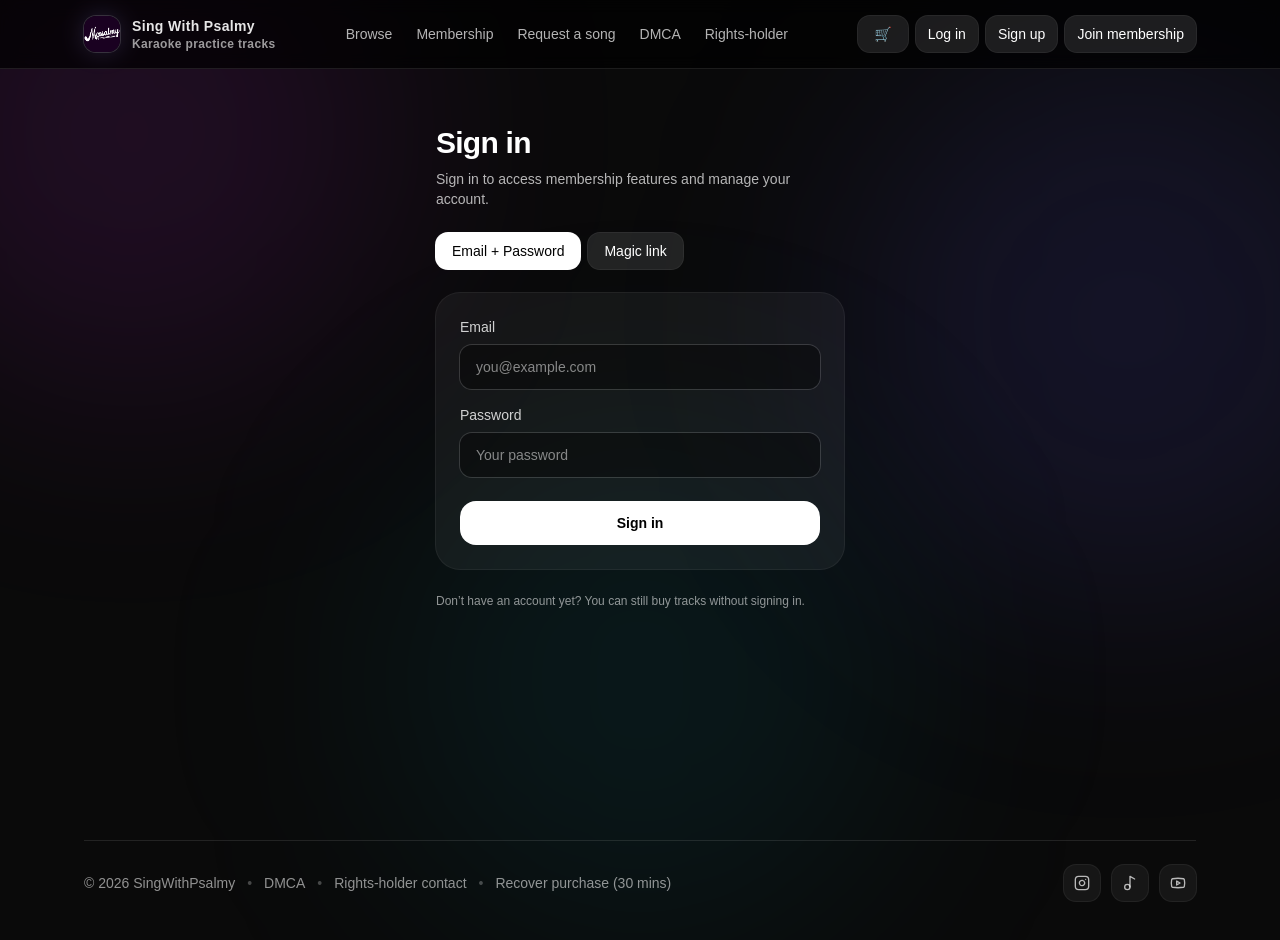
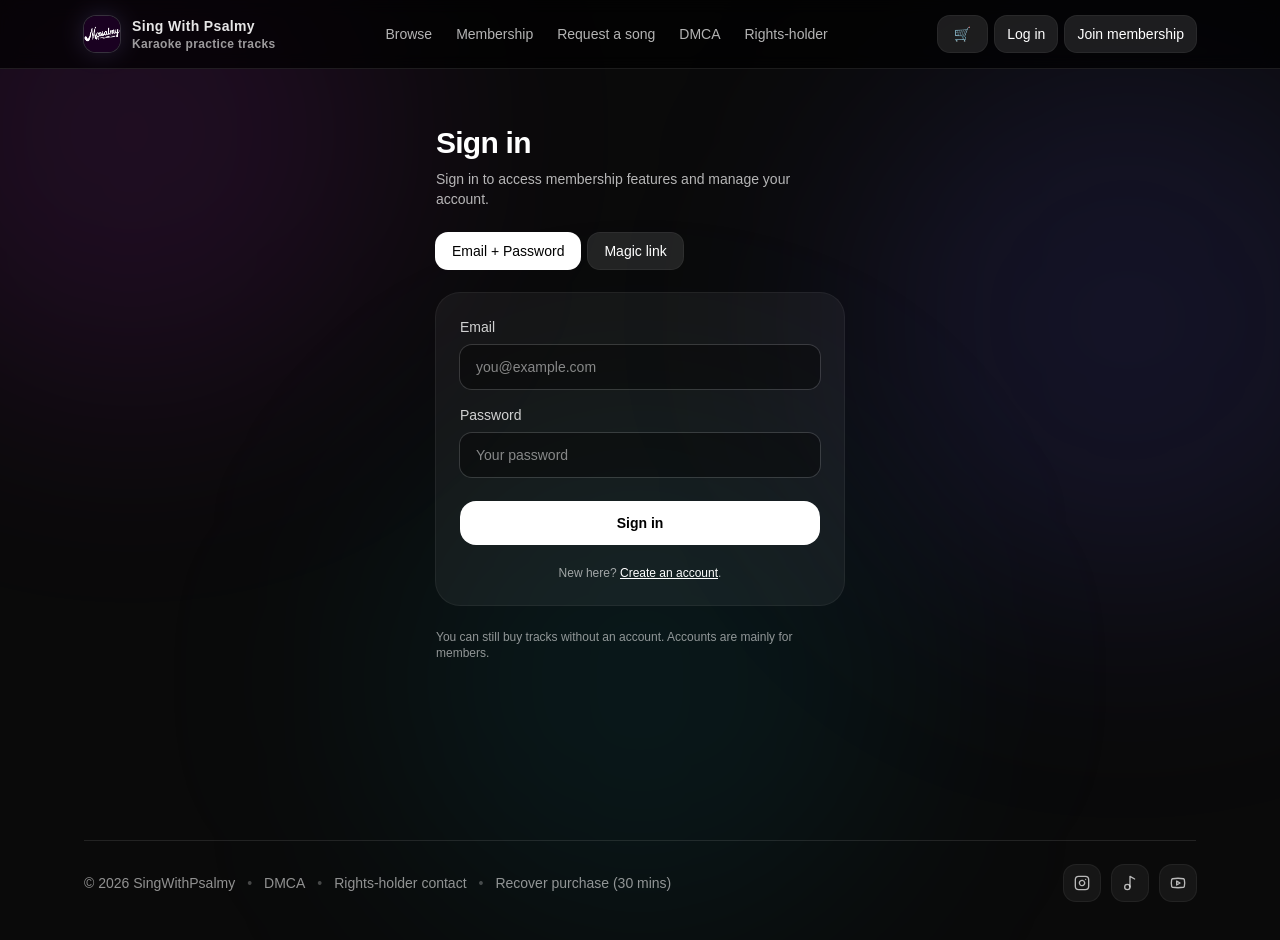
Before and after one commit to McPsalmy/singwithpsalmy, a Next.js app: page /signin in a window 1280 px wide. Built offline with nearby package versions, Linux system fonts and the light colour scheme; no server answers.

Commit message:
signin/signout

```diff
--- a/app/components/SiteHeader.tsx
+++ b/app/components/SiteHeader.tsx
@@ -178,20 +178,15 @@ export default function SiteHeader() {
             </button>
           ) : (
             <>
-              <div className="hidden md:flex items-center gap-2">
+              <div className="hidden md:flex items-center">
   <a
     href="/signin"
     className="rounded-xl bg-white/10 px-3 py-2 text-sm ring-1 ring-white/15 hover:bg-white/15"
   >
     Log in
   </a>
-                <a
-                  href="/signup"
-                  className="rounded-xl bg-white/10 px-3 py-2 text-sm ring-1 ring-white/15 hover:bg-white/15"
-                >
-                  Sign up
-                </a>
 </div>
+
 
               <a
                 href="/signin"
--- a/app/signin/page.tsx
+++ b/app/signin/page.tsx
@@ -140,11 +140,19 @@ export default function SignInPage() {
               {msg}
             </div>
           ) : null}
+                    <div className="mt-5 text-center text-xs text-white/60">
+            New here?{" "}
+            <a href="/signup" className="text-white underline hover:text-white/90">
+              Create an account
+            </a>
+            .
+          </div>
+
         </form>
 
-        <p className="mt-6 text-xs text-white/55">
-          Don’t have an account yet? You can still buy tracks without signing in.
-        </p>
+       <p className="mt-6 text-xs text-white/55">
+  You can still buy tracks without an account. Accounts are mainly for members.
+</p>
       </section>
     </main>
   );
```
Lines whose indentation alone changed are shown as unchanged.
